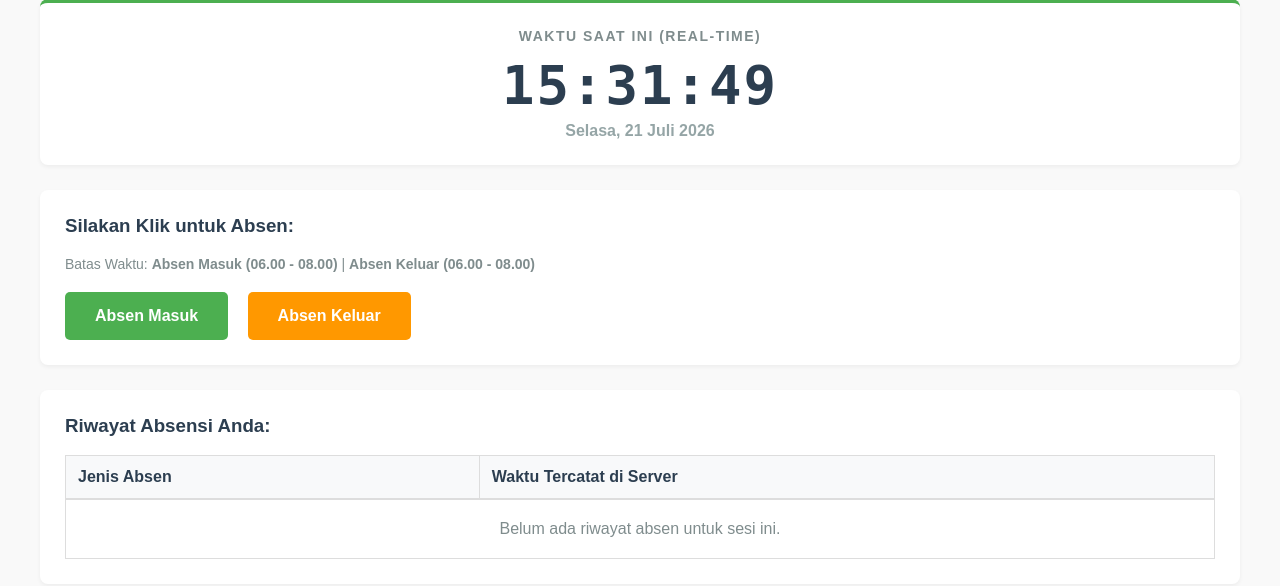
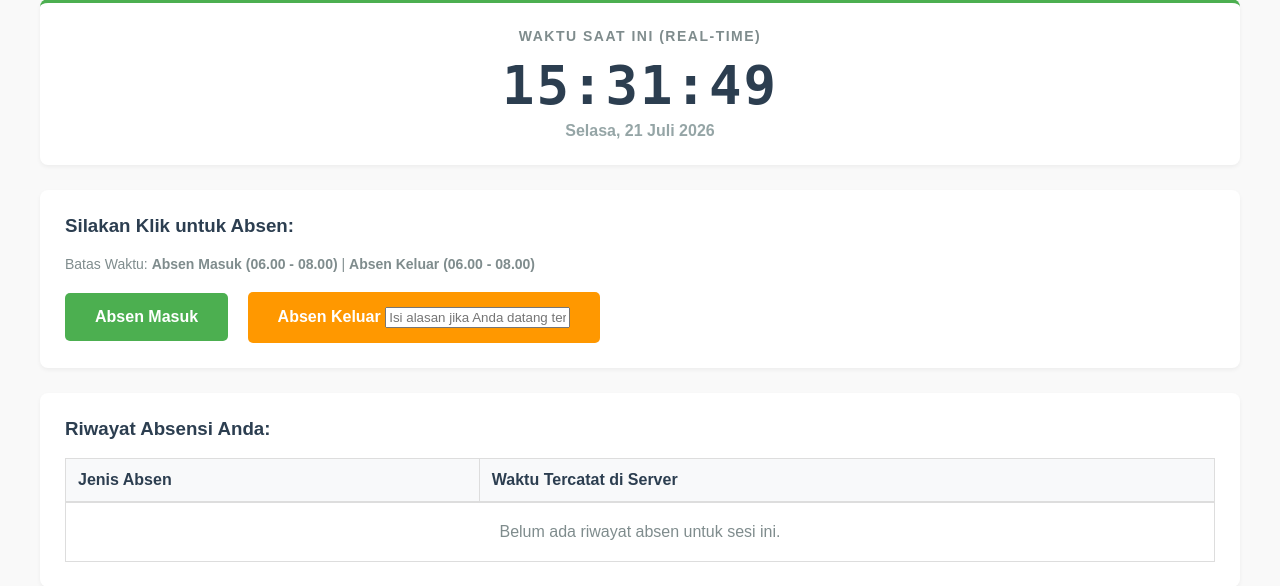
Before and after one commit to vanitas128/absen-Tim-Media, a Flask app: page /dashboard in a window 1280 px wide. Shown: the part 158-744 px from the top of the page. Run offline with Flask 3, Linux system fonts and the light colour scheme; the visitor is signed in with stand-in values (Sample User, id 1).

Commit message:
Update dashboard.html

```diff
--- a/templates/dashboard.html
+++ b/templates/dashboard.html
@@ -48,6 +48,7 @@
             </button>
             <button type="submit" name="jenis_absen" value="Keluar" style="padding: 15px 30px; background-color: #ff9800; color: white; border: none; border-radius: 5px; font-size: 16px; cursor: pointer; margin-left: 15px; font-weight: bold; transition: 0.2s;">
                 Absen Keluar
+                <input type="text" name="alasan" placeholder="Isi alasan jika Anda datang terlambat...">
             </button>
         </form>
     </div>
```
